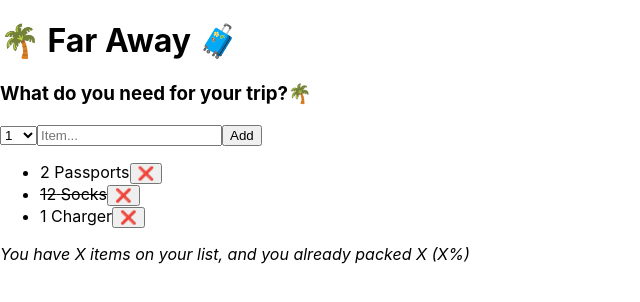
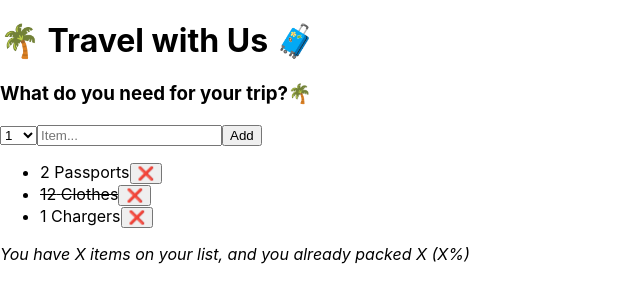
Before and after one commit to Iza-04/travel-list, a React (Create React App) app: page / in a window 1280 px wide. Shown: the top 302 px of the page, without its empty margins (0-640 px from the left). Built offline with nearby package versions, Linux system fonts and the light colour scheme.

Commit message:
add changes

```diff
--- a/src/App.js
+++ b/src/App.js
@@ -2,8 +2,8 @@ import { useState } from "react";
 
 const initialItems = [
   { id: 1, description: "Passports", quantity: 2, packed: false },
-  { id: 2, description: "Socks", quantity: 12, packed: true },
-  { id: 2, description: "Charger", quantity: 1, packed: false },
+  { id: 2, description: "Clothes", quantity: 12, packed: true },
+  { id: 2, description: "Chargers", quantity: 1, packed: false },
 ];
 
 export default function App() {
@@ -18,7 +18,7 @@ export default function App() {
 }
 
 function Logo() {
-  return <h1>🌴 Far Away 🧳</h1>;
+  return <h1>🌴 Travel with Us 🧳</h1>;
 }
 
 function Form() {
@@ -28,21 +28,21 @@ function Form() {
   function handleSubmit(e) {
     e.preventDefault();
 
-    if(!description) return;
-
-    const newItem = {description, quantity, packed: false, id: Date.now() };
+    if (!description) return;
+    const newItem = { description, quantity, packed: false, id: Date.now() };
     console.log(newItem);
 
     setDescription("");
-      setQuantity(1);
-
+    setQuantity(1);
   }
 
   return (
     <form className="add-form" onSubmit={handleSubmit}>
       <h3>What do you need for your trip?🌴</h3>
-      <select value={quantity} onChange={(e) => setQuantity
-      (Number(e.target.value))}>
+      <select
+        value={quantity}
+        onChange={(e) => setQuantity(Number(e.target.value))}
+      >
         {Array.from({ length: 20 }, (_, i) => i + 1).map((num) => (
           <option value={num} key={num}>
             {num}
```
